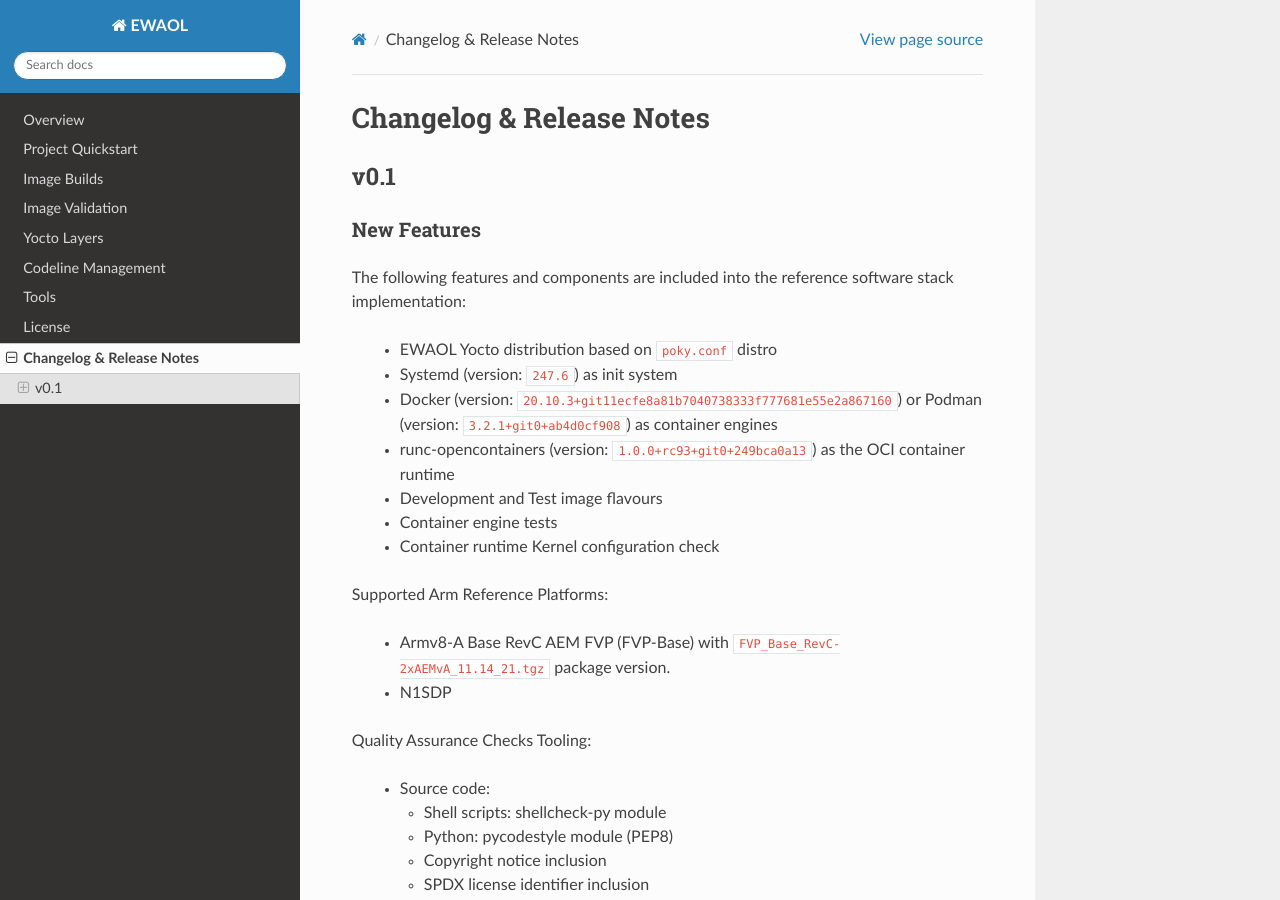
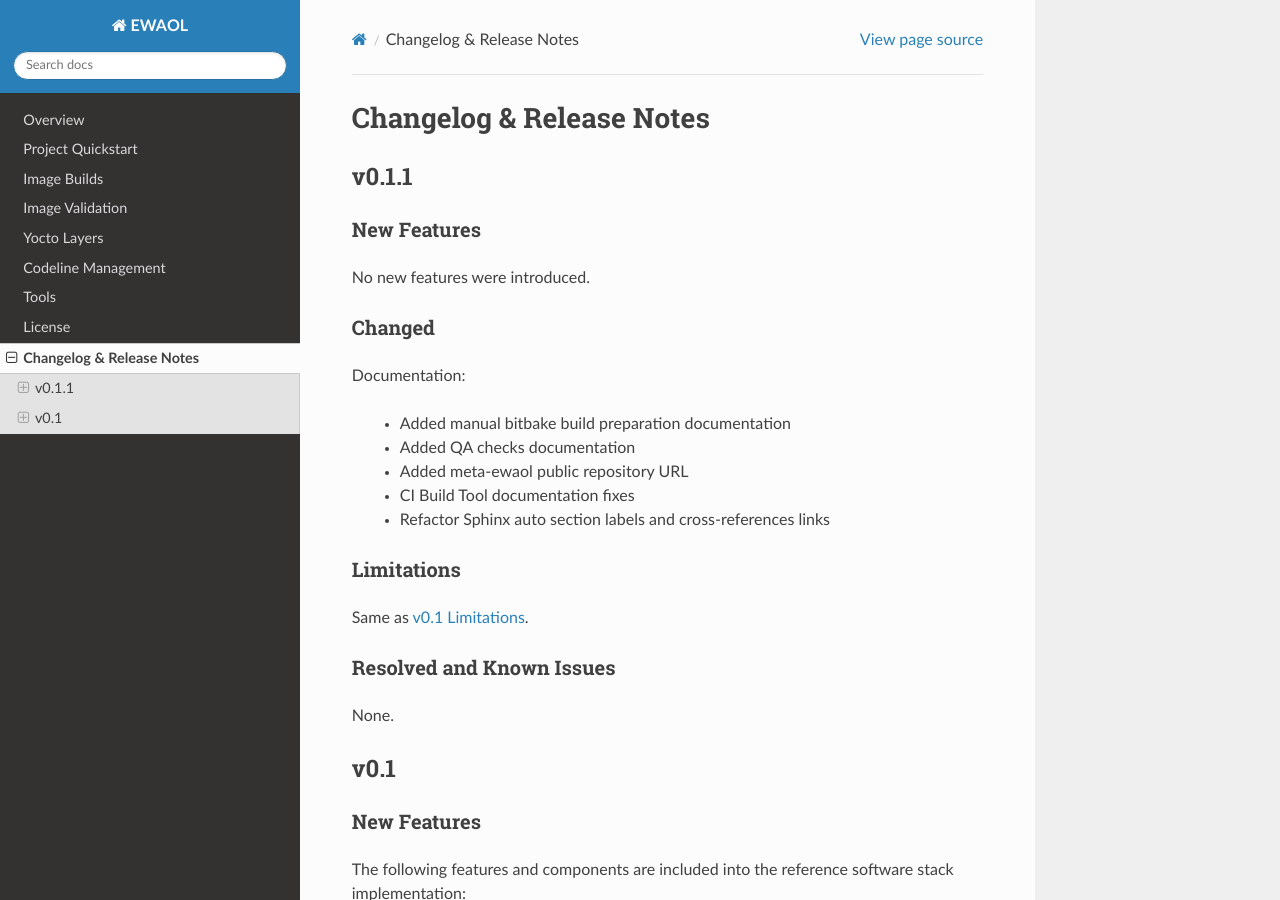
Before and after one commit to chaoge525/soafee_demo, a Sphinx documentation site: the page built from documentation/changelog.rst, in a window 1280 px wide and 900 px high. Built offline with Sphinx 7.4.7 and the Read the Docs theme 2.0.0, drawn with Linux system fonts in a browser that asks for light colours.

Commit message:
doc: Add the v0.1.1 Changelog and Release Notes
Also, update the instructions to the v0.1.1 tag.

Issue-Id: SCM-3318
Signed-off-by: Diego Sueiro <diego.sueiro@arm.com>
Change-Id: I47b77e779a495ee23e837895573b7a19ee26f5be

```diff
--- a/documentation/builds.rst
+++ b/documentation/builds.rst
@@ -176,7 +176,7 @@
 
       meta-ewaol:
         url: https://git.gitlab.arm.com/ewaol/meta-ewaol.git
-        refspec: v0.1
+        refspec: v0.1.1
 
     machine: my-machine
 
--- a/documentation/changelog.rst
+++ b/documentation/changelog.rst
@@ -1,5 +1,34 @@
 Changelog & Release Notes
 #########################
+
+v0.1.1
+******
+
+New Features
+============
+
+No new features were introduced.
+
+Changed
+=======
+
+Documentation:
+
+  * Added manual bitbake build preparation documentation
+  * Added QA checks documentation
+  * Added meta-ewaol public repository URL
+  * CI Build Tool documentation fixes
+  * Refactor Sphinx auto section labels and cross-references links
+
+Limitations
+===========
+
+Same as `v0.1 Limitations`_.
+
+Resolved and Known Issues
+=========================
+
+None.
 
 v0.1
 ****
@@ -89,6 +118,7 @@
 
 Initial version.
 
+.. _v0.1 Limitations:
 
 Limitations
 ===========
--- a/documentation/quickstart.rst
+++ b/documentation/quickstart.rst
@@ -78,7 +78,7 @@
 
    mkdir -p ~/ewaol
    cd ~/ewaol
-   git clone https://git.gitlab.arm.com/ewaol/meta-ewaol.git -b v0.1
+   git clone https://git.gitlab.arm.com/ewaol/meta-ewaol.git -b v0.1.1
    cd meta-ewaol
 
 Running kas with the build configurations within ``meta-ewaol-config`` will
```
